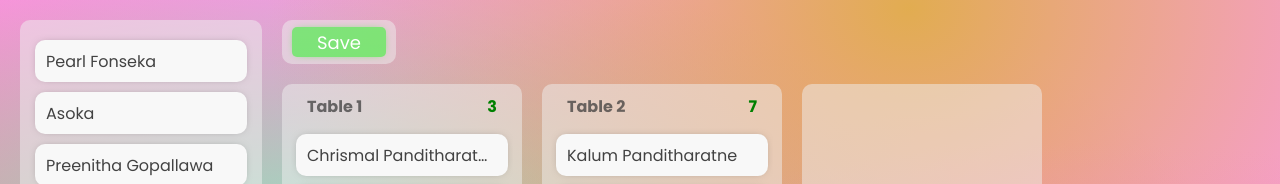
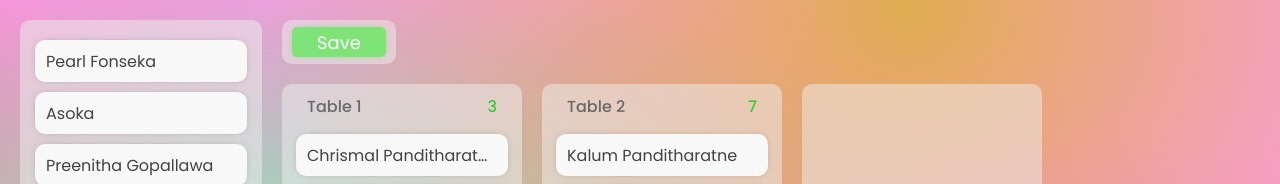
Before and after one commit to stefan-the-great/react-seating-planner, a React (Create React App) app: page / in a window 1280 px wide. Shown: the top 184 px of the page. Built offline with nearby package versions, Linux system fonts and the light colour scheme.

Commit message:
Minor CSS Changes

```diff
--- a/src/components/Table.jsx
+++ b/src/components/Table.jsx
@@ -35,11 +35,11 @@ function Table({tableKey, nameList, setNameList, tableNum, tableData, setAllTabl
   return (
     <div className="table"
         ref={tableLength < tableSize ? drop : null}
-        style={{boxShadow: isOver ? "0px 0px 10px 0px rgba(0, 0, 0, 0.5)" : "0px 0px 0px rgba(0, 0, 0, 0)"}}>
+        style={{boxShadow: isOver ? "inset 0px 0px 5px 1px rgba(255, 255, 255, 1)" : "0px 0px 0px rgba(0, 0, 0, 0)"}}>
         <div className="innerWrapper">
             <div className="tableDetails">
                 <div className="tableName">Table {tableNum}</div>
-                <div className="peopleNum" style={{color: tableLength >= tableSize ? "red" :"green"}}>
+                <div className="peopleNum" style={{color: tableLength >= tableSize ? "red" :"limegreen"}}>
                     {tableLength}
                 </div>
             </div>
--- a/src/styles/table.css
+++ b/src/styles/table.css
@@ -29,12 +29,12 @@
 }
 
 .tableName {
-    color: #333333b3;
+    color: dimgray;
 }
 
 .tableName,
 .peopleNum {
-    font-weight: bold;
+    font-weight: 500;
     padding: 0px 15px;
 }
 
```
